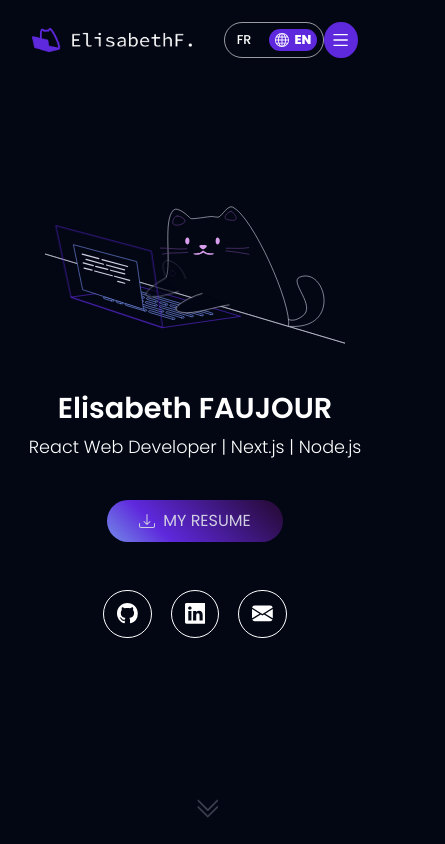
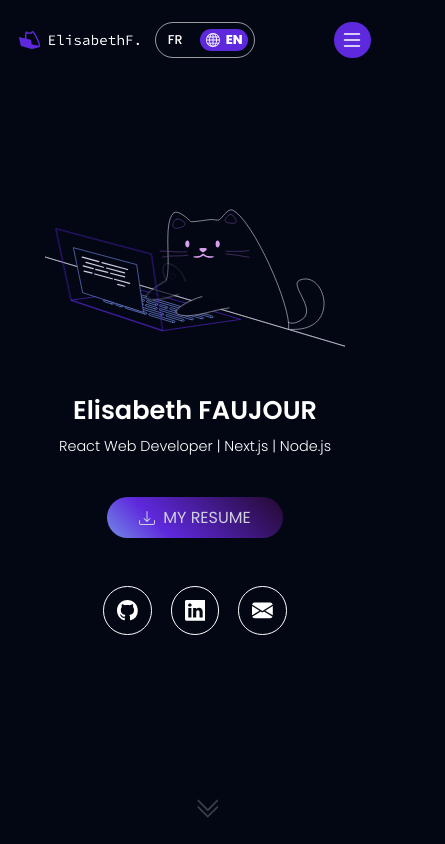
Before and after one commit to ElisabethFAUJOUR/Portfolio-nextJS, a Next.js app: page /en in a window 390 px wide. Shown: the top 844 px of the page, 445 px wide, since content can reach past the window. Built offline with nearby package versions, Linux system fonts and the light colour scheme.

Commit message:
:bug: Fix Responsive <499px Home Page

```diff
--- a/src/components/header/Header.module.scss
+++ b/src/components/header/Header.module.scss
@@ -7,7 +7,7 @@
   position: fixed;
   top: 0;
   z-index: 1;
-  width: 100%;
+  width: 100vw;
   height: 5rem;
   padding: 0 2rem;
   background: $bgVioletDark;
@@ -25,3 +25,29 @@
     }
   }
 }
+
+//Responsive screen < 699px
+@media (max-width: 699px) {
+  .header {
+    padding: 0 1.2rem;
+    .wrapper {
+      gap: 1rem;
+      .logo {
+        width: 130px;
+        height: auto;
+      }
+    }
+  }
+}
+
+//Responsive screen < 499px
+@media (max-width: 499px) {
+  .header {
+    .wrapper {
+      .logo {
+        width: 120px;
+        height: auto;
+      }
+    }
+  }
+}
--- a/src/components/home/Home.module.scss
+++ b/src/components/home/Home.module.scss
@@ -48,7 +48,8 @@
       }
 
       .infos {
-        width: 500px;
+        max-width: 500px;
+        width: 100%;
 
         .name {
           padding-bottom: 1rem;
@@ -149,3 +150,21 @@
     }
   }
 }
+
+//Responsive screen < 499px
+@media (max-width: 499px) {
+  .home {
+    .container {
+      .content {
+        .infos {
+          .name {
+            font-size: 1.6rem;
+          }
+          .job {
+            font-size: 0.9rem;
+          }
+        }
+      }
+    }
+  }
+}
```
